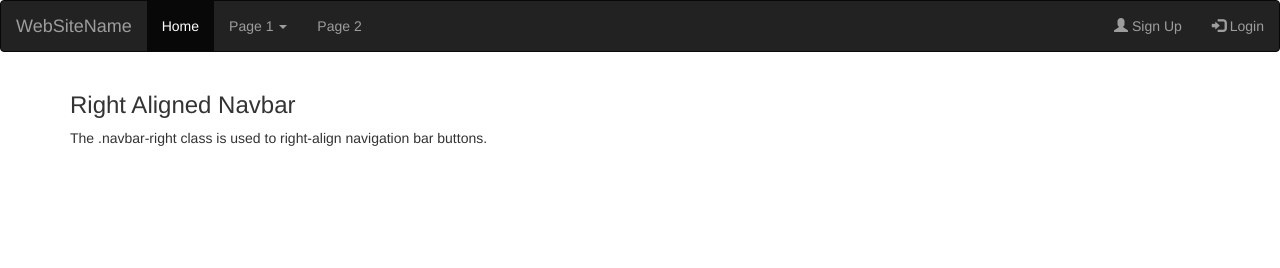
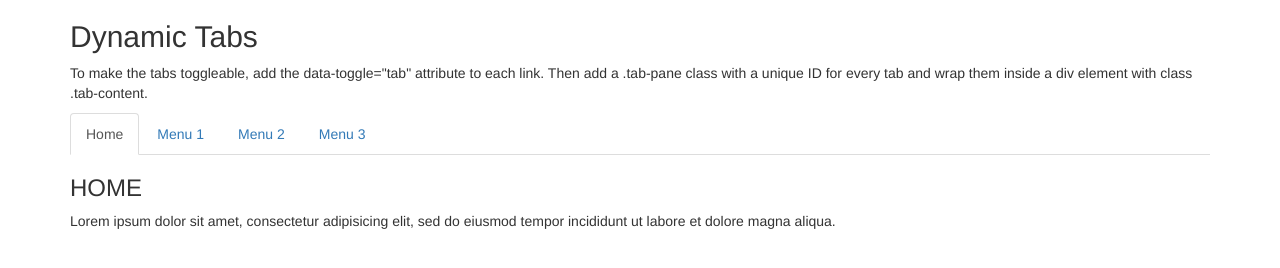
Before and after one commit to srikanthmothkuri07/srikanthmothkuri07, a plain HTML site: page index.html in a window 1280 px wide. Drawn offline with nearby package versions, Linux system fonts and the light colour scheme.

Commit message:
Add files via upload

```diff
--- a/index.html
+++ b/index.html
@@ -10,32 +10,35 @@
 </head>
 <body>
 
-<nav class="navbar navbar-inverse">
-  <div class="container-fluid">
-    <div class="navbar-header">
-      <a class="navbar-brand" href="#">WebSiteName</a>
+<div class="container">
+  <h2>Dynamic Tabs</h2>
+  <p>To make the tabs toggleable, add the data-toggle="tab" attribute to each link. Then add a .tab-pane class with a unique ID for every tab and wrap them inside a div element with class .tab-content.</p>
+
+  <ul class="nav nav-tabs">
+    <li class="active"><a data-toggle="tab" href="#home">Home</a></li>
+    <li><a data-toggle="tab" href="#menu1">Menu 1</a></li>
+    <li><a data-toggle="tab" href="#menu2">Menu 2</a></li>
+    <li><a data-toggle="tab" href="#menu3">Menu 3</a></li>
+  </ul>
+
+  <div class="tab-content">
+    <div id="home" class="tab-pane fade in active">
+      <h3>HOME</h3>
+      <p>Lorem ipsum dolor sit amet, consectetur adipisicing elit, sed do eiusmod tempor incididunt ut labore et dolore magna aliqua.</p>
     </div>
-    <ul class="nav navbar-nav">
-      <li class="active"><a href="#">Home</a></li>
-      <li class="dropdown"><a class="dropdown-toggle" data-toggle="dropdown" href="#">Page 1 <span class="caret"></span></a>
-        <ul class="dropdown-menu">
-          <li><a href="#">Page 1-1</a></li>
-          <li><a href="#">Page 1-2</a></li>
-          <li><a href="#">Page 1-3</a></li>
-        </ul>
-      </li>
-      <li><a href="#">Page 2</a></li>
-    </ul>
-    <ul class="nav navbar-nav navbar-right">
-      <li><a href="#"><span class="glyphicon glyphicon-user"></span> Sign Up</a></li>
-      <li><a href="#"><span class="glyphicon glyphicon-log-in"></span> Login</a></li>
-    </ul>
+    <div id="menu1" class="tab-pane fade">
+      <h3>Menu 1</h3>
+      <p>Ut enim ad minim veniam, quis nostrud exercitation ullamco laboris nisi ut aliquip ex ea commodo consequat.</p>
+    </div>
+    <div id="menu2" class="tab-pane fade">
+      <h3>Menu 2</h3>
+      <p>Sed ut perspiciatis unde omnis iste natus error sit voluptatem accusantium doloremque laudantium, totam rem aperiam.</p>
+    </div>
+    <div id="menu3" class="tab-pane fade">
+      <h3>Menu 3</h3>
+      <p>Eaque ipsa quae ab illo inventore veritatis et quasi architecto beatae vitae dicta sunt explicabo.</p>
+    </div>
   </div>
-</nav>
-
-<div class="container">
-  <h3>Right Aligned Navbar</h3>
-  <p>The .navbar-right class is used to right-align navigation bar buttons.</p>
 </div>
 
 </body>
```
